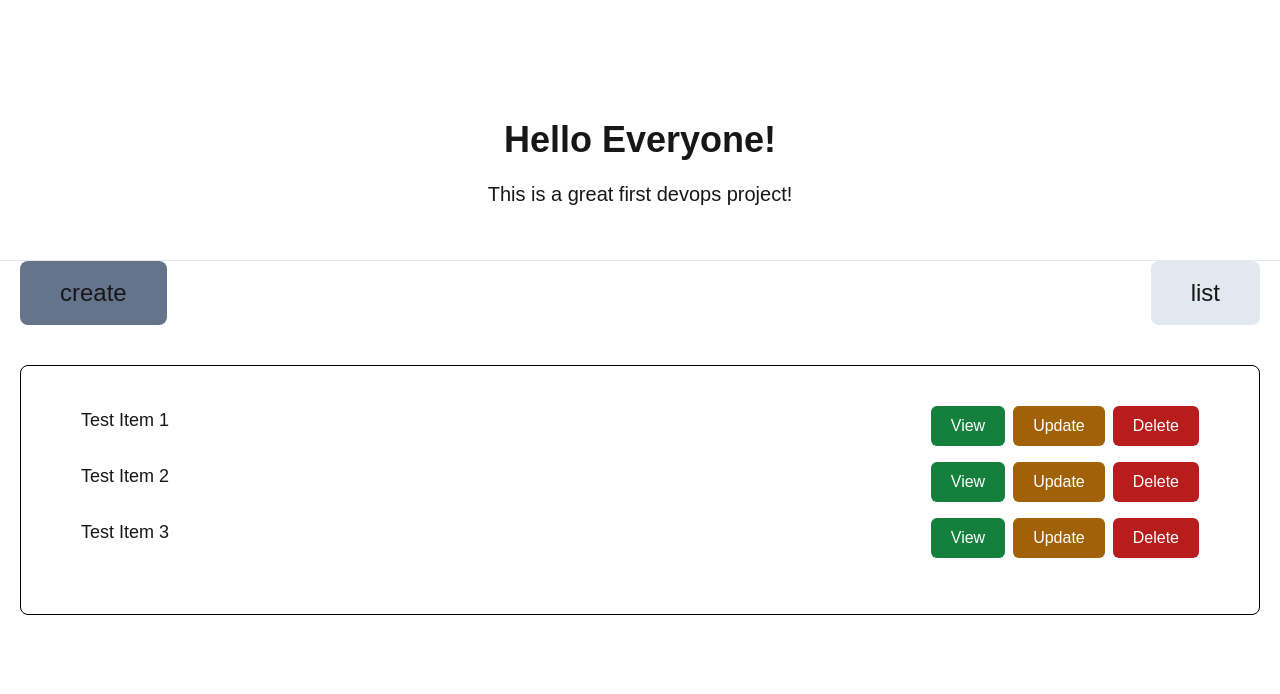
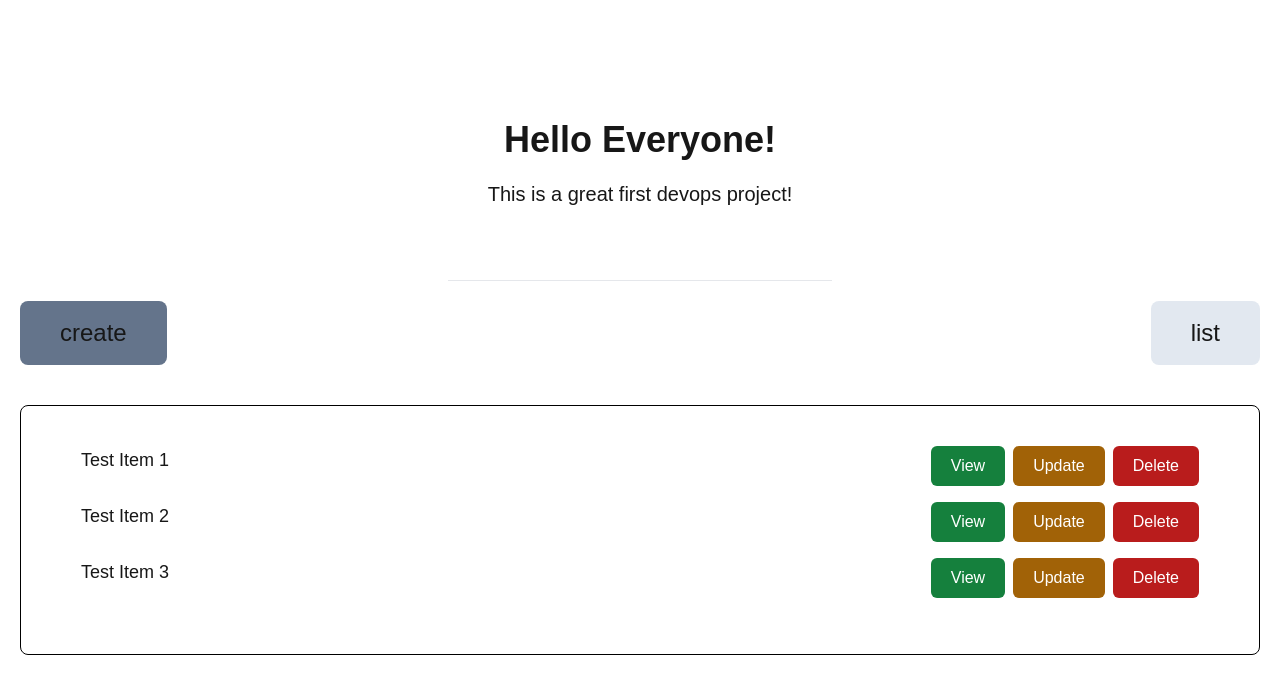
Before and after one commit to hristohristovdevcareer/multi-tier-web-app-terraform-aws, a Next.js app in the folder client/: page / in a window 1280 px wide. Shown: the top 694 px of the page. Built offline with nearby package versions, Linux system fonts and the light colour scheme.

Commit message:
testing pipeline

```diff
--- a/client/src/app/page.js
+++ b/client/src/app/page.js
@@ -6,7 +6,9 @@ export default function Home() {
   return (
     <section className="flex flex-col py-20">
       <Header title="Hello Everyone!" description="This is a great first devops project!" />
-      <hr></hr>
+      <div className="w-full max-w-96 mx-auto my-5">
+        <hr></hr>
+      </div>
       <Content />
     </section>
   );
```
